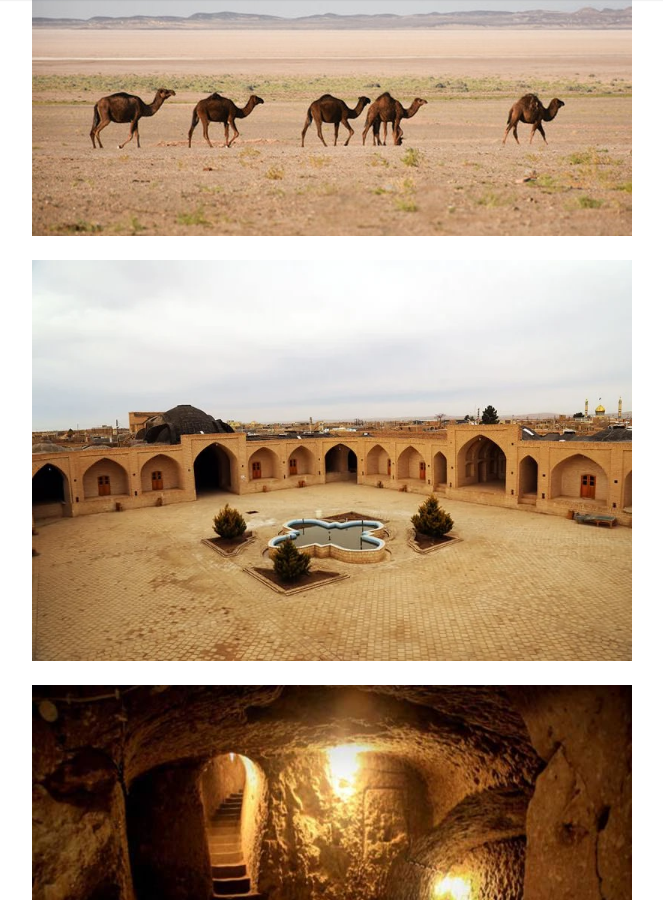
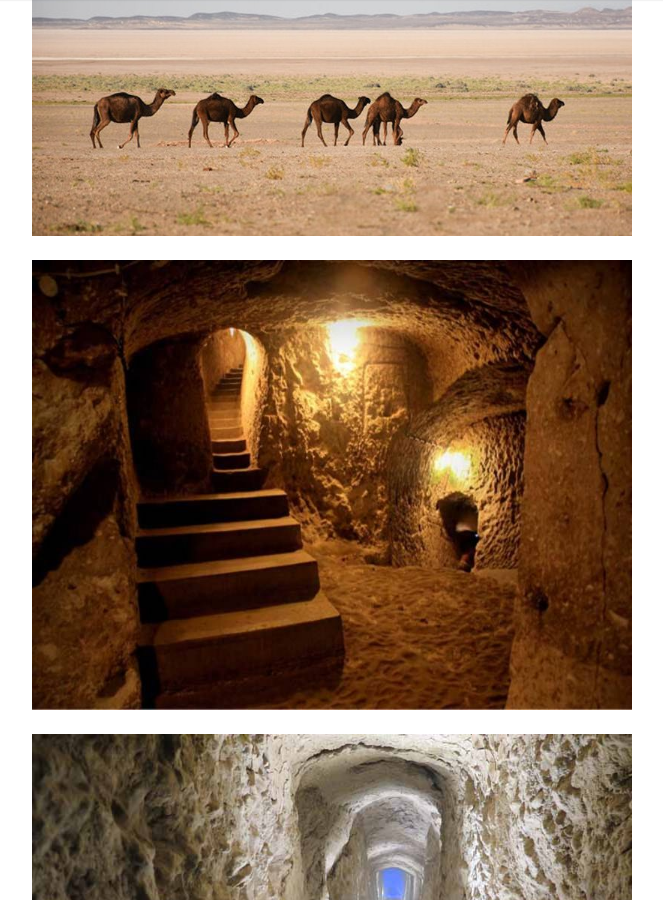
Before and after one commit to MHKarami97/active, a Jekyll site: the page built from _posts/2021-12-23-abouzeidabad.md, in a window 1280 px wide and 900 px high, scrolled down 3390 px. Shown: the whole window, without its empty margins (308-971 px from the left). Built offline with Jekyll 4.4.1, drawn with Linux system fonts in a browser that asks for light colours; nearby versions of some CDN libraries; comment, search, counter and statistics services are not loaded.

Commit message:
update new post

```diff
--- a/_posts/2021-12-23-abozeyd_abad_kavir.md
+++ b/_posts/2021-12-23-abouzeidabad.md
@@ -32,7 +32,6 @@ rating: 5
   - `محل جمع شدن برای حرکت` : اول اتوبان قم
 
 ## نکات
-
 `اماکن نزدیک` : ابوزیدآباد، کاشان
 `مدت زمان بازدید` : 2 روز
 `ساعت دسترسی` : شبانه روزی
@@ -47,10 +46,6 @@ rating: 5
 
 <p align="center">
   <img src="/assets/img/posts/224/02.jpg" alt="mhkarami97" width="600" />
-</p>
-
-<p align="center">
-  <img src="/assets/img/posts/224/03.webp" alt="mhkarami97" width="600" />
 </p>
 
 <p align="center">
```
Also changed, not shown: other parts of _posts/2021-12-23-abouzeidabad.md (+1 -1 lines), assets/img/nature/224-abouzeidabad.jpeg (renamed from assets/img/nature/224-abozeyd_abad_kavir.jpeg).
